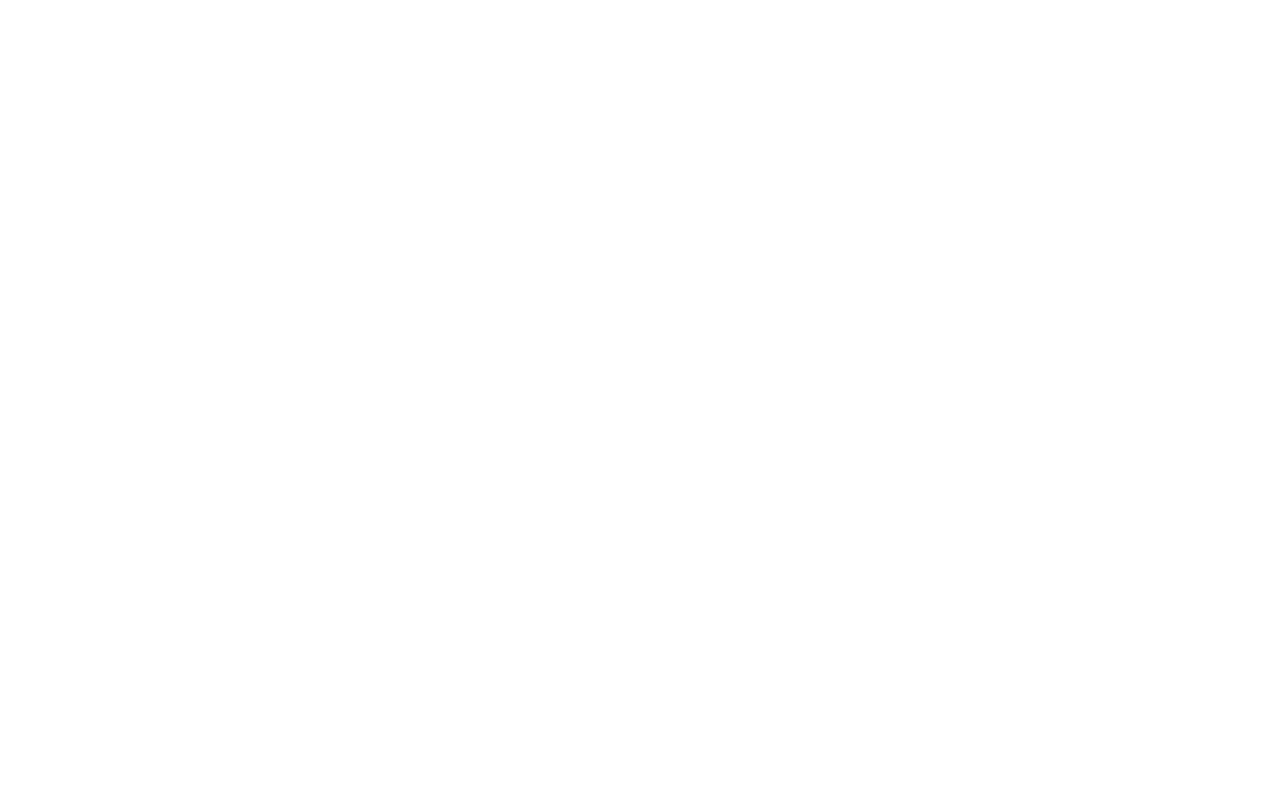
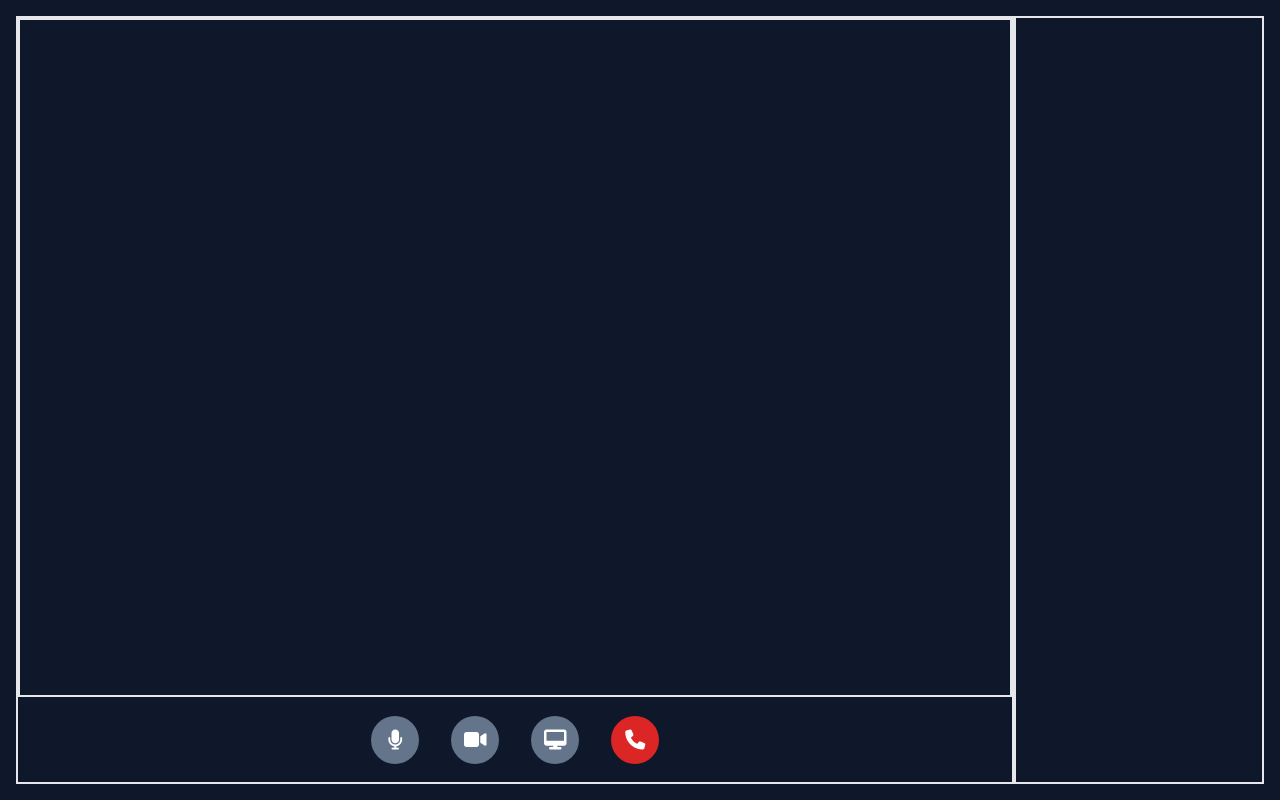
Before and after one commit to ngtrgiabao/meet-with-us, a React (Create React App) app in the folder frontend/: page /room in a window 1280 px wide. Before the commit this address had no page. Built offline with nearby package versions, Linux system fonts and the light colour scheme.

Commit message:
design layout room page

```diff
--- a/frontend/package.json
+++ b/frontend/package.json
@@ -3,11 +3,14 @@
   "version": "0.1.0",
   "private": true,
   "dependencies": {
+    "@emotion/react": "^11.10.5",
+    "@emotion/styled": "^11.10.5",
     "@fortawesome/fontawesome-svg-core": "^6.2.1",
     "@fortawesome/free-brands-svg-icons": "^6.2.1",
     "@fortawesome/free-regular-svg-icons": "^6.2.1",
     "@fortawesome/free-solid-svg-icons": "^6.2.1",
     "@fortawesome/react-fontawesome": "^0.2.0",
+    "@mui/material": "^5.11.8",
     "@testing-library/jest-dom": "^5.16.5",
     "@testing-library/react": "^13.4.0",
     "@testing-library/user-event": "^13.5.0",
@@ -25,8 +28,10 @@
     "react-scripts": "5.0.1",
     "react-webcam": "^7.0.1",
     "simple-peer": "^9.11.1",
+    "socket.io": "^4.6.0",
     "socket.io-client": "^4.6.0",
     "typescript": "^4.9.5",
+    "uuid": "^9.0.0",
     "web-vitals": "^2.1.4"
   },
   "scripts": {
@@ -54,6 +59,7 @@
     ]
   },
   "devDependencies": {
+    "@types/uuid": "^9.0.0",
     "tailwindcss": "^3.2.4"
   }
 }
--- a/frontend/src/App.tsx
+++ b/frontend/src/App.tsx
@@ -4,24 +4,25 @@
 import Home from "./views/Home";
 import About from "./views/About";
 import UserOverview from "./views/UserOverview";
+import Room from "./views/Room";
+import _404 from "./views/_404";
 
 import "./styles/index.css";
 
 function App() {
     return (
         <div className="App bg-slate-900">
-            <BrowserRouter>
             <Routes>
                 <>
                     <Route path="/" element={<Home />} />
                     <Route path="/about" element={<About />} />
-                        <Route
-                            path="/overview-camera"
-                            element={<UserOverview />}
-                        />
+                    <Route path="/overview-camera" element={<UserOverview />} />
+                    <Route path="/room" element={<Room />} />
+                </>
+                <>
+                    <Route path="/*" element={<_404 />} />
                 </>
             </Routes>
-            </BrowserRouter>
         </div>
     );
 }
--- a/frontend/src/components/PopupRoomId.tsx
+++ b/frontend/src/components/PopupRoomId.tsx
@@ -1,4 +1,5 @@
 import React from "react";
+import { Link } from "react-router-dom";
 const { CopyToClipboard } = require("react-copy-to-clipboard");
 
 type PopupRoomIdType = {
@@ -30,12 +31,14 @@
                                 value={props.id}
                                 className="mr-3 text-black p-2"
                             />
+                            <Link to="/room">
                                 <span
                                     onClick={props.togglePopup}
                                     className="p-2 py-[0.15rem] absolute -top-12 -right-8 hover:text-red-500 cursor-pointer"
                                 >
                                     <i className="fa-solid fa-xmark"></i>
                                 </span>
+                            </Link>
 
                             {/* Copy clipboard */}
                             {isCopied ? (
--- /dev/null
+++ b/frontend/src/components/VideoPlayer.tsx
@@ -0,0 +1,15 @@
+import React from "react";
+
+const VideoPlayer: React.FC<{ stream: MediaStream }> = ({ stream }) => {
+    const videoRef = React.useRef<HTMLVideoElement>(null);
+
+    React.useEffect(() => {
+        if (videoRef.current) {
+            videoRef.current.srcObject = stream;
+        }
+    }, [stream]);
+
+    return <video ref={videoRef} />;
+};
+
+export default VideoPlayer;
--- a/frontend/src/components/WebcamOverview.tsx
+++ b/frontend/src/components/WebcamOverview.tsx
@@ -1,8 +1,12 @@
 import React from "react";
+import Peer from "peerjs";
+import { v4 as uuidV4 } from "uuid";
+import VideoPlayer from "./VideoPlayer";
 
 const WebcamStreamCapture = () => {
     const [isAudio, setIsAudio] = React.useState<boolean>(true);
     const [isVideo, setIsVideo] = React.useState<boolean>(true);
+    const [me, setMe] = React.useState<Peer>();
 
     console.log(isAudio, isVideo);
 
@@ -14,20 +18,18 @@
         setIsVideo((isVideo) => !isVideo);
     };
 
-    const video = React.useRef<any>(null);
+    const video = React.useRef<HTMLVideoElement>(null);
 
     const getUserMedia = navigator.mediaDevices.getUserMedia;
 
     getUserMedia({
+        video: isVideo,
         audio: isAudio,
-        video: isVideo,
-    }).then((stream) => {
+    }).then(async (stream) => {
         // Changing the source of video to current stream.
         if (video.current && isVideo) {
             video.current.srcObject = stream;
             video.current.play();
-        } else if (isVideo === false) {
-
         }
     });
 
@@ -43,9 +45,7 @@
                         }}
                     ></video>
                 ) : (
-                    <div className="bg-black w-[40rem] h-[30rem] rounded-2xl text-white flex justify-center items-center font-bold text-xl">
-                        You are not allow permission camera 😐
-                    </div>
+                    <div className="bg-black w-[40rem] h-[30rem] rounded-2xl"></div>
                 )}
 
                 <div className="absolute bottom-4 left-1/2 -translate-x-1/2 w-fit flex justify-center">
--- a/frontend/src/index.tsx
+++ b/frontend/src/index.tsx
@@ -3,6 +3,7 @@
 
 import App from "./App";
 import reportWebVitals from "./reportWebVitals";
+import { BrowserRouter } from "react-router-dom";
 
 const { library } = require("@fortawesome/fontawesome-svg-core");
 const { fab } = require("@fortawesome/free-brands-svg-icons");
@@ -14,7 +15,9 @@
 );
 root.render(
     <React.StrictMode>
-        <App />
+        <BrowserRouter>
+            <App />
+        </BrowserRouter>
     </React.StrictMode>
 );
 
--- a/frontend/src/views/Room.tsx
+++ b/frontend/src/views/Room.tsx
@@ -1,7 +1,79 @@
 import React from "react";
 
 const Room = () => {
-    return <div>Room</div>;
+    const videoRef = React.useRef<HTMLVideoElement | any>(null);
+    const [isSharing, setIsSharing] = React.useState<boolean>(false);
+
+    const shareScreen = async () => {
+        if (videoRef.current.srcObject) {
+            /* Stopping the stream and setting the video element to null. */
+            const tracks = videoRef.current.srcObject.getTracks();
+
+            tracks.forEach((t: MediaStreamTrack) => t.stop());
+            videoRef.current.srcObject = null;
+
+            setIsSharing(false);
+        } else if (navigator.mediaDevices) {
+            /* Getting the screen sharing stream and setting it to the video element. */
+            const stream = await navigator.mediaDevices.getDisplayMedia({
+                video: true,
+                audio: false,
+            });
+
+            videoRef.current.srcObject = stream;
+            setIsSharing(true);
+        }
+    };
+
+    return (
+        <div className="h-screen w-screen overflow-hidden relative p-4 text-white grid grid-cols-5">
+            <div
+                className="border-2 grid col-span-4"
+                style={{
+                    gridTemplateRows: "repeat(auto-fit, minmax(3rem, 1fr))",
+                }}
+            >
+                <div
+                    className="border-2 w-full"
+                    style={{
+                        gridRow: "span 8",
+                    }}
+                >
+                    <video ref={videoRef} autoPlay />
+                </div>
+                {/* ACTION */}
+                <div className="flex justify-center items-center">
+                    <div className="w-fit grid grid-cols-4 place-items-center text-xl gap-8">
+                        {/* MIC */}
+                        <span className="hover:cursor-pointer rounded-full w-[3rem] h-[3rem] bg-slate-500 hover:bg-blue-400 flex items-center justify-center">
+                            <i className="fa-solid fa-microphone"></i>
+                        </span>
+                        {/* VIDEO */}
+                        <span className="hover:cursor-pointer rounded-full w-[3rem] h-[3rem] bg-slate-500 hover:bg-blue-400 flex items-center justify-center">
+                            <i className="fa-solid fa-video"></i>
+                        </span>
+                        {/* SHARING SCREEN */}
+                        <button
+                            className={
+                                isSharing
+                                    ? "hover:cursor-pointer rounded-full w-[3rem] h-[3rem] hover:bg-blue-400 flex items-center justify-center bg-blue-600"
+                                    : "hover:cursor-pointer rounded-full w-[3rem] h-[3rem] bg-slate-500 hover:bg-blue-400 flex items-center justify-center"
+                            }
+                            onClick={() => shareScreen()}
+                        >
+                            <i className="fa-solid fa-desktop"></i>
+                        </button>
+                        {/* END CALL */}
+                        <span className="hover:cursor-pointer rounded-full w-[3rem] h-[3rem] bg-red-600 flex items-center justify-center">
+                            <i className="fa-solid fa-phone"></i>
+                        </span>
+                    </div>
+                </div>
+            </div>
+            {/* MESSAGES */}
+            <div className="border-2"></div>
+        </div>
+    );
 };
 
 export default Room;
--- a/frontend/src/views/UserOverview.tsx
+++ b/frontend/src/views/UserOverview.tsx
@@ -1,4 +1,5 @@
 import React from "react";
+import { Link } from "react-router-dom";
 
 import MiniAvatar from "../components/MiniAvatar";
 
@@ -25,9 +26,12 @@
                     <MiniAvatar avatar={bg4} />
                 </div>
 
-                <button className="p-2 flex justify-center rounded-3xl hover:bg-blue-800 border border-dashed hover:border-solid">
+                <Link
+                    to="/room"
+                    className="p-2 flex justify-center rounded-3xl hover:bg-blue-800 border border-dashed hover:border-solid"
+                >
                     Tham gia
-                </button>
+                </Link>
             </div>
         </div>
     );
--- /dev/null
+++ b/frontend/src/views/_404.tsx
@@ -0,0 +1,17 @@
+import React from "react";
+import { Link } from "react-router-dom";
+
+const _404 = () => {
+    return (
+        <div className="h-screen w-full flex justify-center items-center pl-[16rem] pr-[19rem] bg-[url('../assets/background/_404.svg')] bg-no-repeat text-white">
+            <Link
+                to="/"
+                className="mt-36 mr-2 hover:underline text-xl font-bold text-blue-400"
+            >
+                Go to Homepage now
+            </Link>
+        </div>
+    );
+};
+
+export default _404;
```
Also changed, not shown: frontend/src/components/PopupConfirm.tsx (added, +41 -0 lines), frontend/src/assets/background/_404.svg (added), 1 other file (tests, documents, lock files or other folders). Lines whose indentation alone changed are shown as unchanged.
